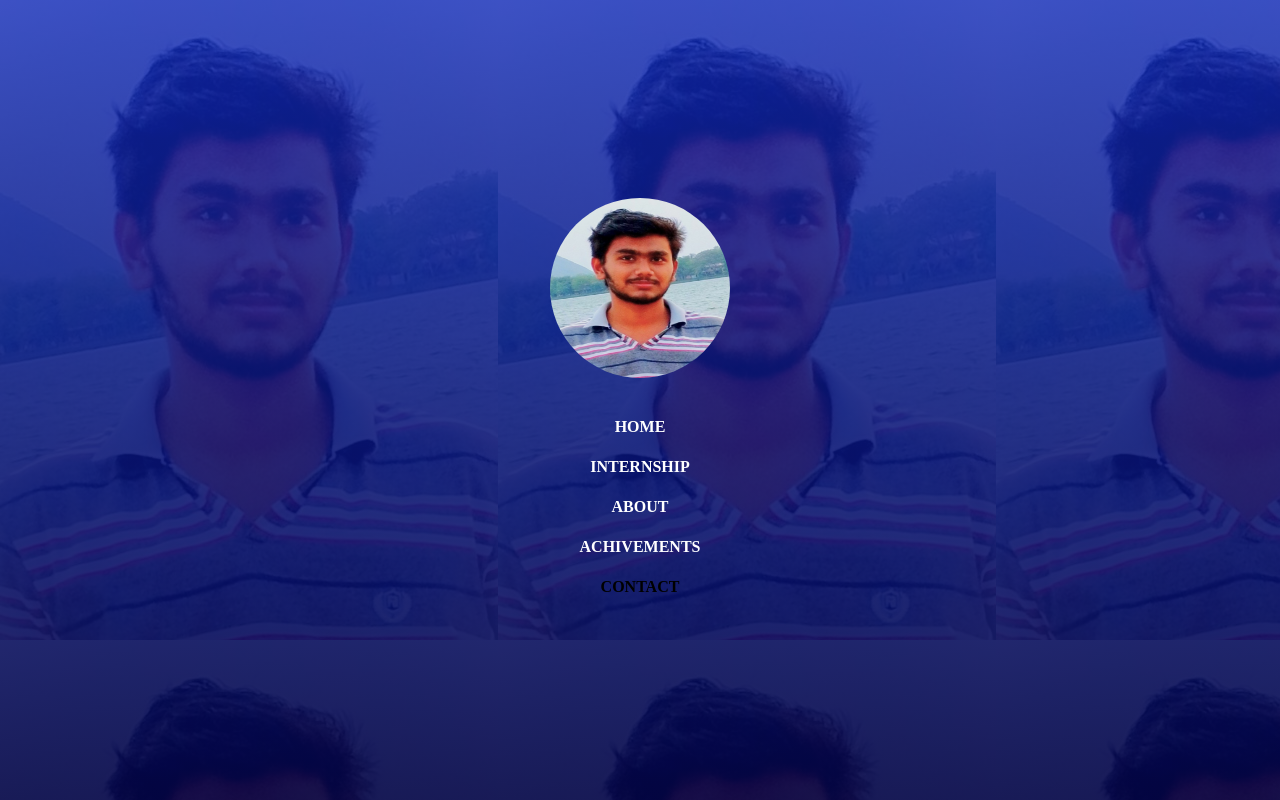
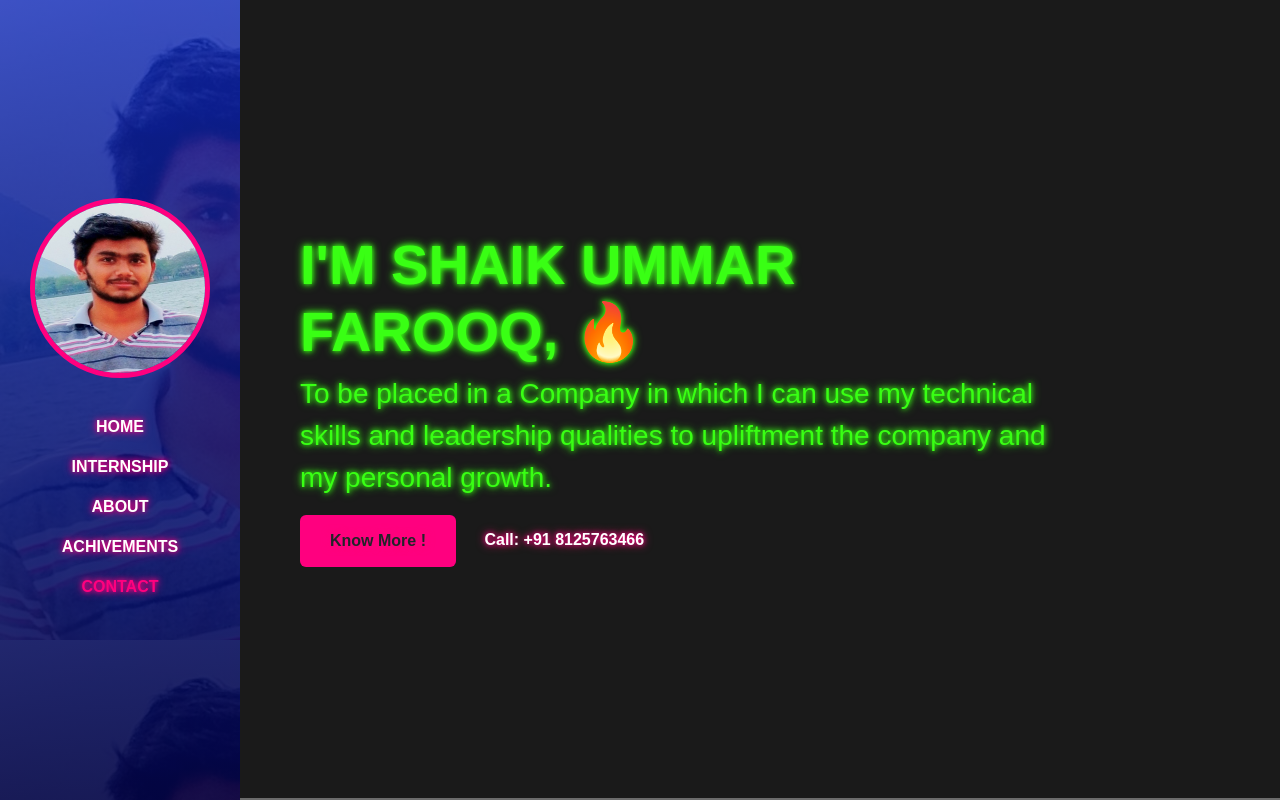
Before and after one commit to jack3466/pou, a plain HTML site: page index.html in a window 1280 px wide. Shown: the top 800 px of the page. Drawn offline with Linux system fonts and the light colour scheme; files whose address does not match are found by name.

Commit message:
Update style.css

```diff
--- a/css/style.css
+++ b/css/style.css
@@ -1,4 +1,4 @@
-/* :root {
+:root {
   --color-body: #ffffff; /* Bright neon text color */
   --color-heading: #39ff14; /* Neon green for headings */
   --color-base: #000000; /* Dark background */
@@ -283,4 +283,3 @@ img {
   }
 }
  */
- */
```
